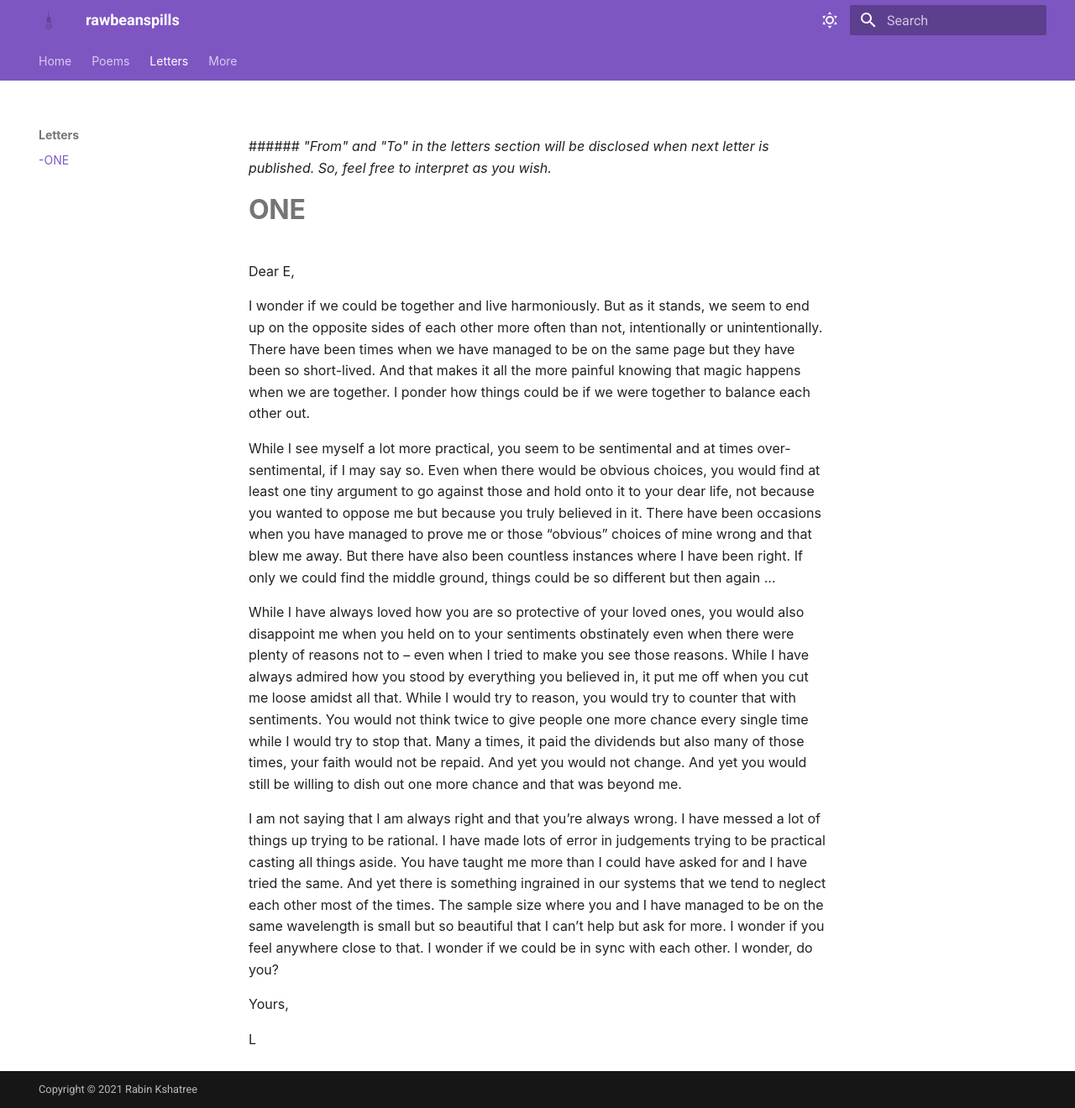
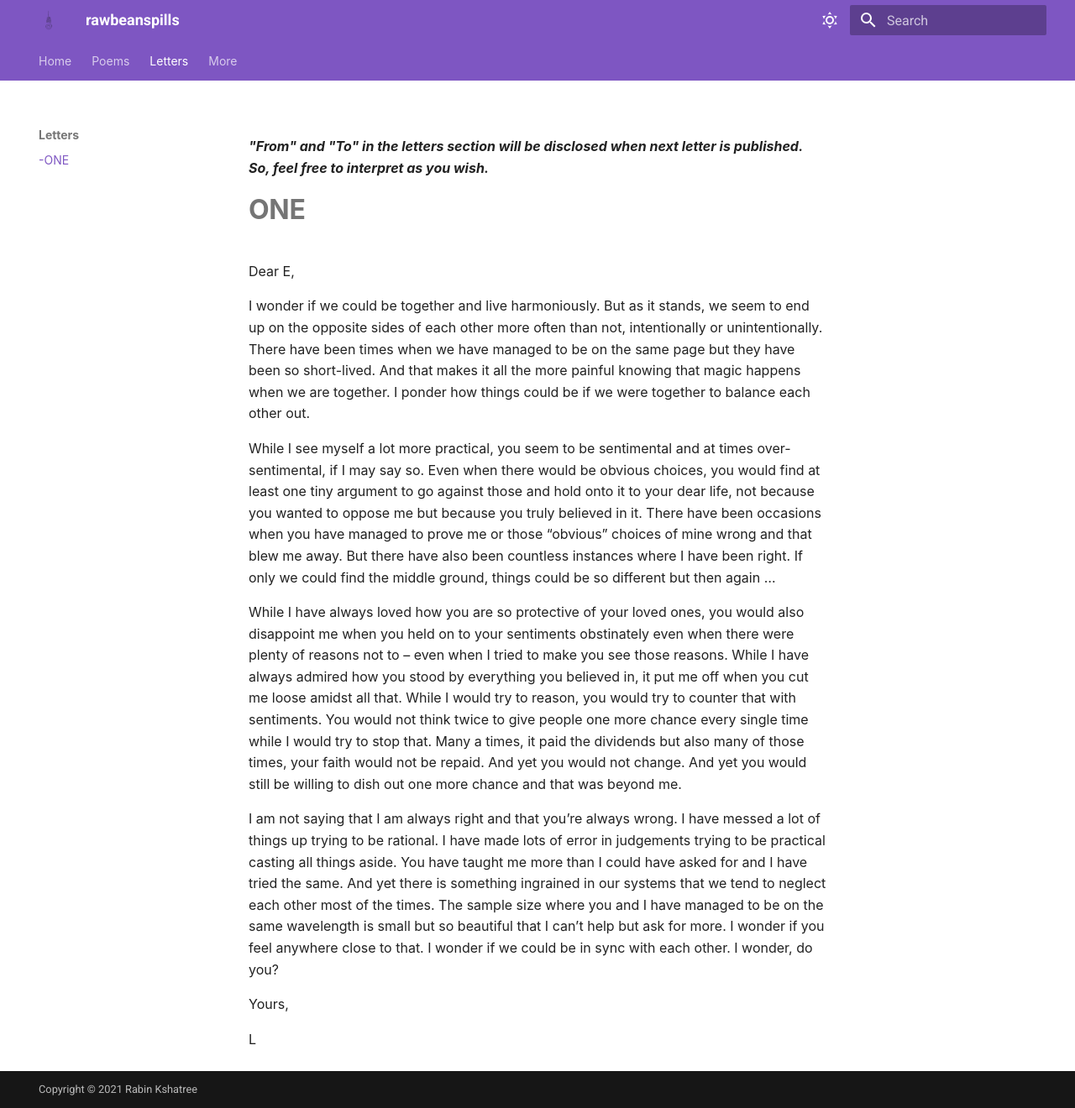
Before and after one commit to iamkshatree/iamkshatree.github.io, an MkDocs documentation site: the page built from docs/letters/letter-1.md, in a window 1280 px wide and 1320 px high. Shown: the whole window at 84% size. Built offline with MkDocs 1.6.1 and Material for MkDocs 9.7.7, drawn with Linux system fonts in a browser that asks for light colours; some web fonts are replaced.

```diff
--- a/docs/letters/letter-1.md
+++ b/docs/letters/letter-1.md
@@ -1,4 +1,4 @@
- ###### *"From" and "To" in the letters section will be disclosed when next letter is published. So, feel free to interpret as you wish.*
+  **_"From" and "To" in the letters section will be disclosed when next letter is published. So, feel free to interpret as you wish._**
 
 # ONE
 
```
